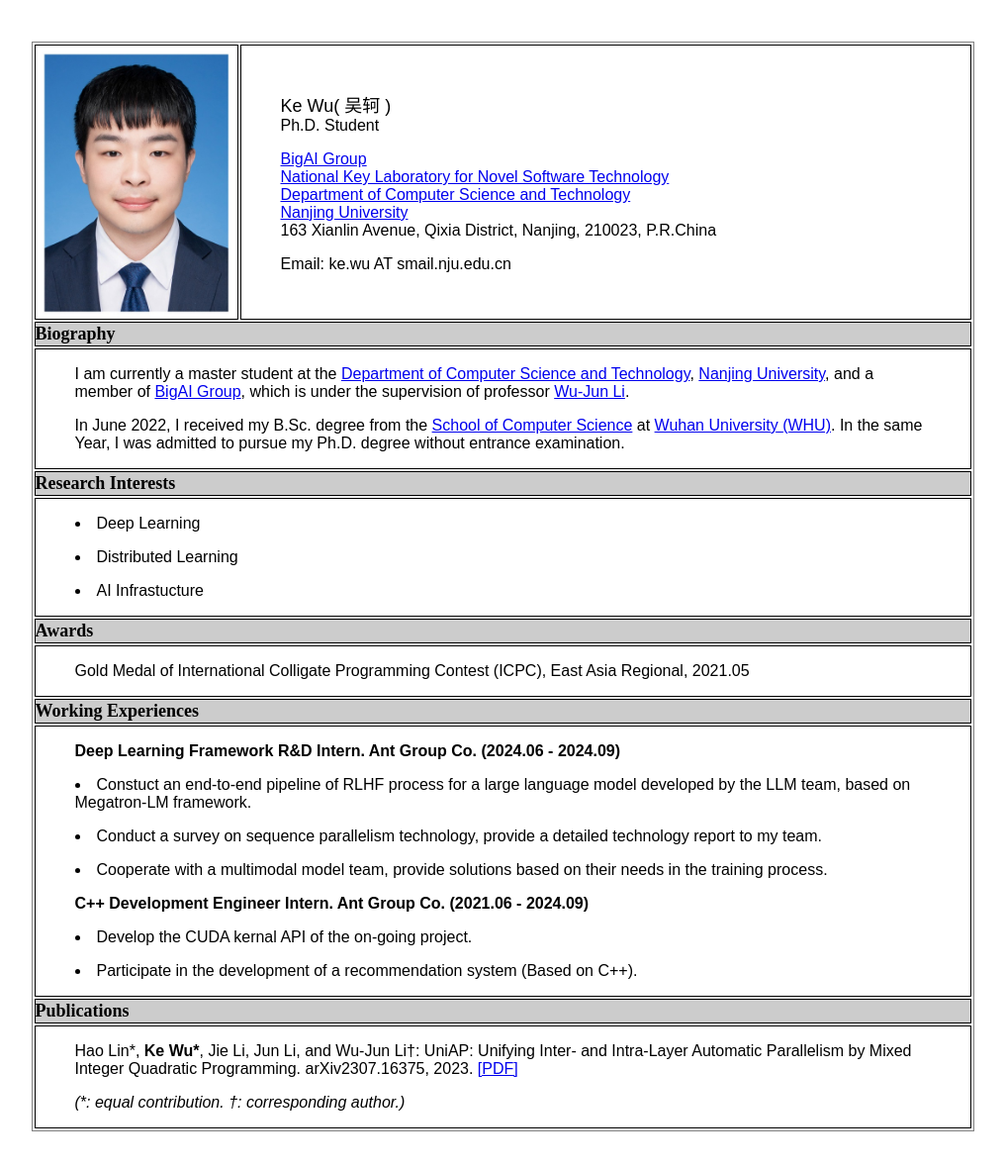
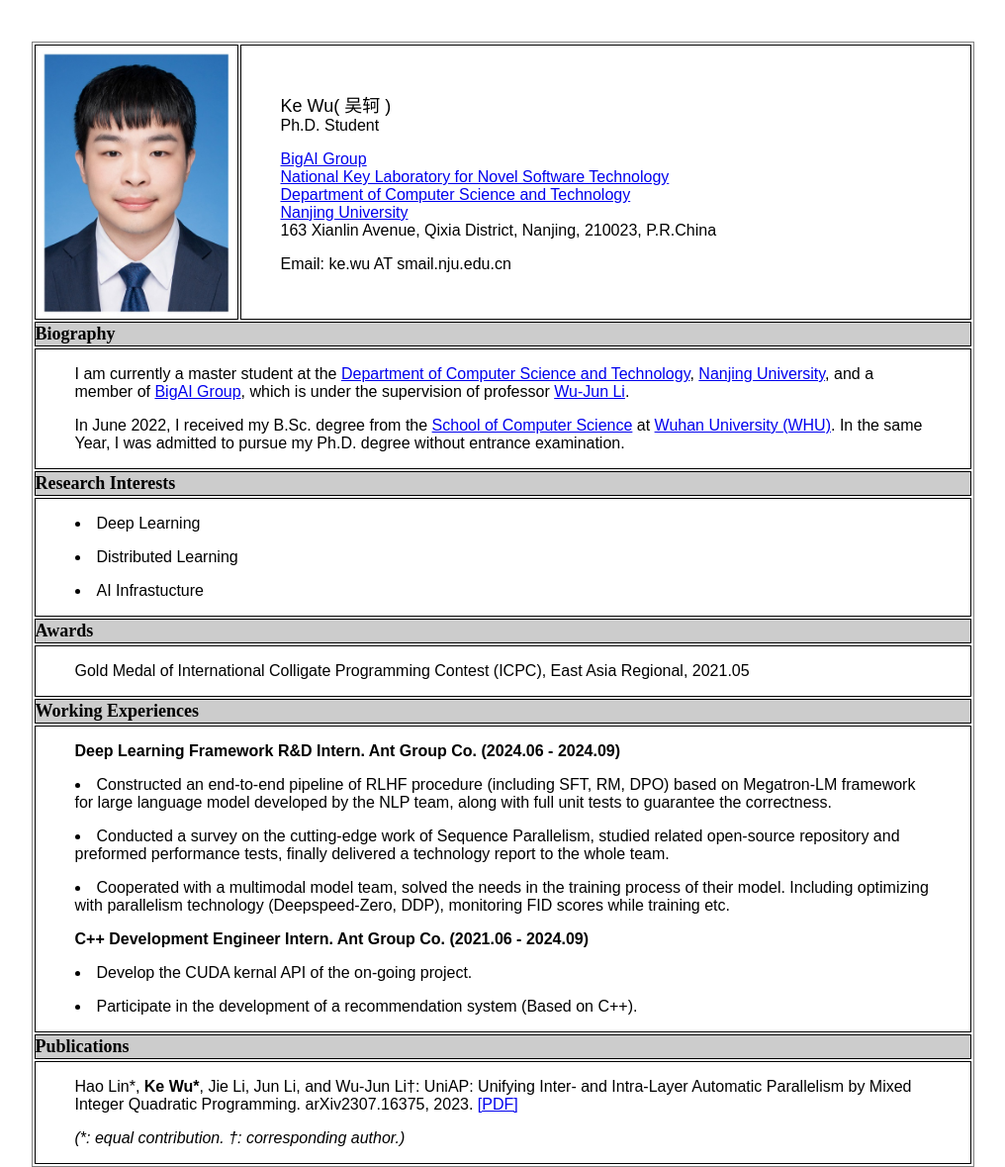
Before and after one commit to bigai-nju/bigai-nju.github.io, a plain HTML site: page members/Ke Wu.html in a window 1280 px wide. Shown: the whole page at 99% size, without its empty margins (132-1148 px from the left). Before the commit the page ends 1151 px from the top, so only its background shows below. Drawn offline with Linux system fonts and the light colour scheme.

Commit message:
Site updated: 2024-09-18 15:57:01

```diff
--- a/content.zh-CN.json
+++ b/content.zh-CN.json
@@ -1 +1 @@
-{"pages":[{"title":"论著","text":"","link":"/zh-CN/publications/index.html"},{"title":"联系我们","text":"地址： 邮箱：","link":"/zh-CN/contact/index.html"},{"title":"首页","text":"这是大数据智能研究组（BigAI Group）的主页介绍。","link":"/zh-CN/homepage/index.html"}],"posts":[{"title":"Hello World","text":"你好，世界！","link":"/wiki/hello-world/"}],"tags":[],"categories":[{"name":"news","slug":"news","link":"/zh-CN/categories/news/"}]}
+{"pages":[{"title":"联系我们","text":"地址： 邮箱：","link":"/zh-CN/contact/index.html"},{"title":"论著","text":"","link":"/zh-CN/publications/index.html"},{"title":"首页","text":"这是大数据智能研究组（BigAI Group）的主页介绍。","link":"/zh-CN/homepage/index.html"}],"posts":[{"title":"Hello World","text":"你好，世界！","link":"/wiki/hello-world/"}],"tags":[],"categories":[{"name":"news","slug":"news","link":"/zh-CN/categories/news/"}]}
--- a/members/Ke Wu.html
+++ b/members/Ke Wu.html
@@ -103,12 +103,17 @@ East Asia Regional, 2021.05</p>
 Learning Framework R&amp;D Intern. Ant Group Co. (2024.06 -
 2024.09)</strong></h2>
 <ul>
-<li>Constuct an end-to-end pipeline of RLHF process for a large language
-model developed by the LLM team, based on Megatron-LM framework.</li>
-<li>Conduct a survey on sequence parallelism technology, provide a
-detailed technology report to my team.</li>
-<li>Cooperate with a multimodal model team, provide solutions based on
-their needs in the training process.</li>
+<li>Constructed an end-to-end pipeline of RLHF procedure (including SFT,
+RM, DPO) based on Megatron-LM framework for large language model
+developed by the NLP team, along with full unit tests to guarantee the
+correctness.</li>
+<li>Conducted a survey on the cutting-edge work of Sequence Parallelism,
+studied related open-source repository and preformed performance tests,
+finally delivered a technology report to the whole team.</li>
+<li>Cooperated with a multimodal model team, solved the needs in the
+training process of their model. Including optimizing with parallelism
+technology (Deepspeed-Zero, DDP), monitoring FID scores while training
+etc.</li>
 </ul>
 <h2 id="c-development-engineer-intern.-ant-group-co.-2021.06---2024.09"><strong>C++
 Development Engineer Intern. Ant Group Co. (2021.06 -
```
Also changed, not shown: content.json (+1 -1 lines), sitemap.xml (+5 -5 lines), zh-CN/index.html (+1 -1 lines), zh-CN/members/Ke Wu.html (+11 -6 lines).
